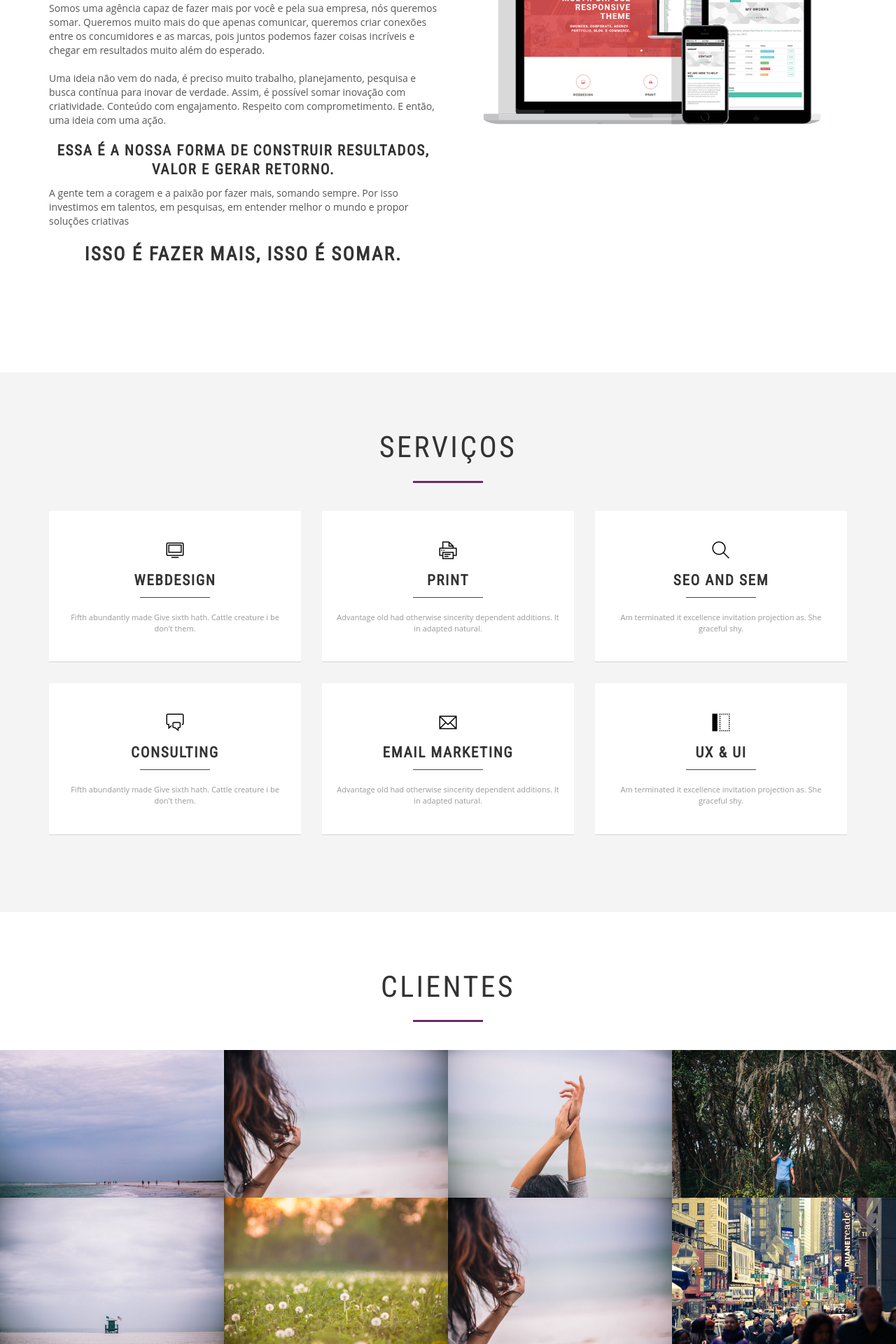
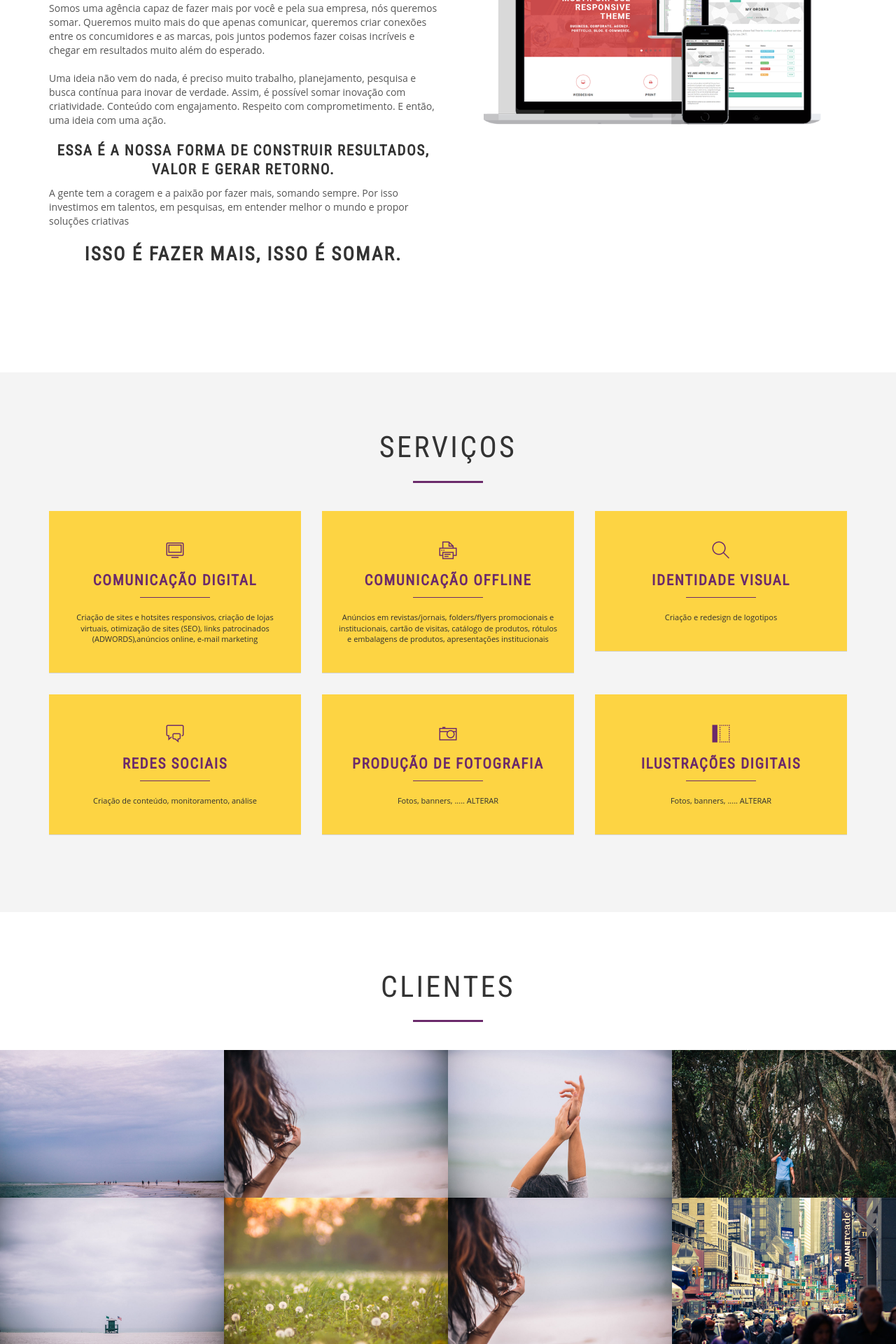
Before and after one commit to agenciasomais/agenciasomais.github.io, a Jekyll site: the page built from index.html, in a window 1280 px wide. Shown: the part 1148-3068 px from the top of the page at 70% size. Built offline with Jekyll 4.4.1, drawn with Linux system fonts in a browser that asks for light colours; nearby versions of some CDN libraries.

Commit message:
Front casa

```diff
--- a/assets/css/style.default.css
+++ b/assets/css/style.default.css
@@ -58,6 +58,7 @@ section {
 }
 h4.heading {
   margin-bottom: 20px;
+  color:#6b2a6b;
 }
 h4.heading:after {
   margin: 10px auto 20px;
@@ -198,15 +199,21 @@ SERVICES
 .box-services {
   padding: 40px 20px 20px;
   border-bottom: 1px solid #d4d4d4;
-  background: #fff;
+  background: #fdd443;
 }
 .box-services .icon {
   text-align: center;
   font-size: 25px;
   color: #000;
 }
+
+.icon:hover [class^="ti-"],
+.icon:hover [class*=" ti-"] {
+  font-size: 1.8em;
+  margin-top: -5px;
+}
 .box-services p {
-  color: #999999;
+  color: #303030;
   text-align: center;
   font-size: 11px;
 }
@@ -763,7 +770,7 @@ body {
   font-size: 14px;
   line-height: 1.42857143;
   color: #555555;
-  background-color: #FFFFFF;
+  background-color: #fff;
   /*background-color: #FFF557;*/
 }
 a {
@@ -1096,6 +1103,11 @@ p {
   margin-bottom: 20px;
   font-size: 16px;
 }
+.lead-center {
+  margin-bottom: 20px;
+  font-size: 22px;
+  text-align: center;
+}
 
 .lead .textCenter{
   text-align: center;
--- a/assets/css/themify-icons.css
+++ b/assets/css/themify-icons.css
@@ -21,6 +21,7 @@
 	/* Better Font Rendering =========== */
 	-webkit-font-smoothing: antialiased;
 	-moz-osx-font-smoothing: grayscale;
+	color:#6b2a6b;
 }
 
 .ti-wand:before {
--- a/index.html
+++ b/index.html
@@ -32,26 +32,26 @@ layout: default
         <div class="row services">
           <div class="col-md-12">
             <h2 class="heading">Serviços</h2>
-            <div class="row">
+             <div class="row">
               <div class="col-sm-4">
                 <div class="box box-services">
                   <div class="icon"><i class="ti-desktop"></i></div>
-                  <h4 class="heading">Webdesign</h4>
-                  <p>Fifth abundantly made Give sixth hath. Cattle creature i be don't them.</p>
+                  <h4 class="heading">Comunicação digital</h4>
+                  <p>Criação de sites e hotsites responsivos,  criação de lojas virtuais, otimização de sites (SEO), links patrocinados (ADWORDS),anúncios online, e-mail marketing</p>
                 </div>
               </div>
               <div class="col-sm-4">
                 <div class="box box-services">
                   <div class="icon"><i class="ti-printer"></i></div>
-                  <h4 class="heading">Print</h4>
-                  <p>Advantage old had otherwise sincerity dependent additions. It in adapted natural.</p>
+                  <h4 class="heading"> Comunicação offline</h4>
+                  <p>Anúncios em revistas/jornais,  folders/flyers promocionais e institucionais, cartão de visitas, catálogo de produtos, rótulos e embalagens de produtos, apresentações institucionais </p>
                 </div>
               </div>
               <div class="col-sm-4">
                 <div class="box box-services">
                   <div class="icon"><i class="ti-search"></i></div>
-                  <h4 class="heading">SEO and SEM</h4>
-                  <p>Am terminated it excellence invitation projection as. She graceful shy. </p>
+                  <h4 class="heading">Identidade visual</h4>
+                  <p>Criação e redesign de logotipos </p>
                 </div>
               </div>
             </div>
@@ -59,22 +59,22 @@ layout: default
               <div class="col-sm-4">
                 <div class="box box-services">
                   <div class="icon"><i class="ti-comments"></i></div>
-                  <h4 class="heading">Consulting</h4>
-                  <p>Fifth abundantly made Give sixth hath. Cattle creature i be don't them.</p>
+                  <h4 class="heading">Redes Sociais</h4>
+                  <p>Criação de conteúdo,  monitoramento, análise</p>
                 </div>
               </div>
               <div class="col-sm-4">
                 <div class="box box-services">
-                  <div class="icon"><i class="ti-email"></i></div>
-                  <h4 class="heading">Email Marketing</h4>
-                  <p>Advantage old had otherwise sincerity dependent additions. It in adapted natural.</p>
+                  <div class="icon"><i class="ti-camera"></i></div>
+                  <h4 class="heading">Produção de fotografia</h4>
+                  <p>Fotos, banners, ..... ALTERAR</p>
                 </div>
               </div>
               <div class="col-sm-4">
                 <div class="box box-services">
                   <div class="icon"><i class="ti-layout-sidebar-left"></i></div>
-                  <h4 class="heading">UX &amp; UI</h4>
-                  <p>Am terminated it excellence invitation projection as. She graceful shy. </p>
+                  <h4 class="heading">Ilustrações digitais</h4>
+                  <p>Fotos, banners, ..... ALTERAR</p>
                 </div>
               </div>
             </div>
@@ -122,7 +122,7 @@ layout: default
       </div>
     </section>
     <!-- team-->
-    <section id="team">
+    <section id="team" class="section-gray">
       <div class="container">
         <div class="row">
           <div class="col-md-12">
```
